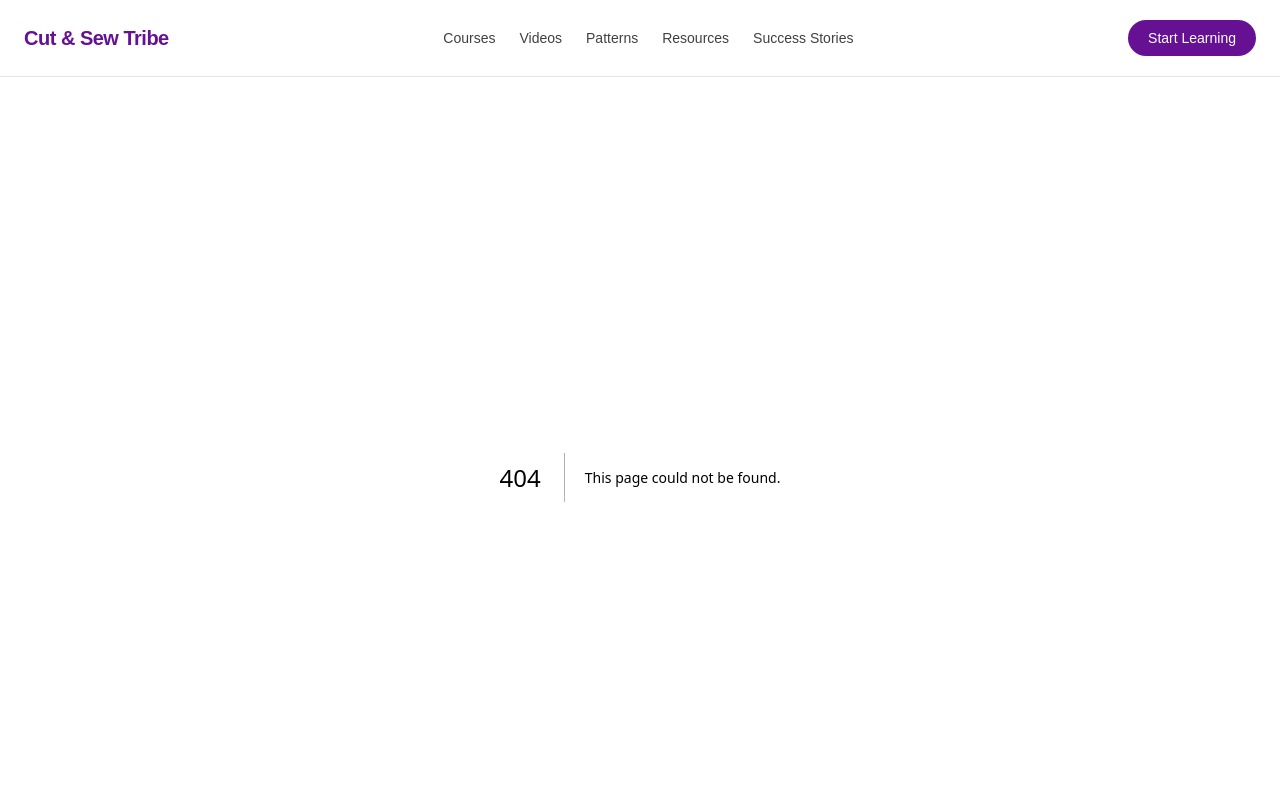
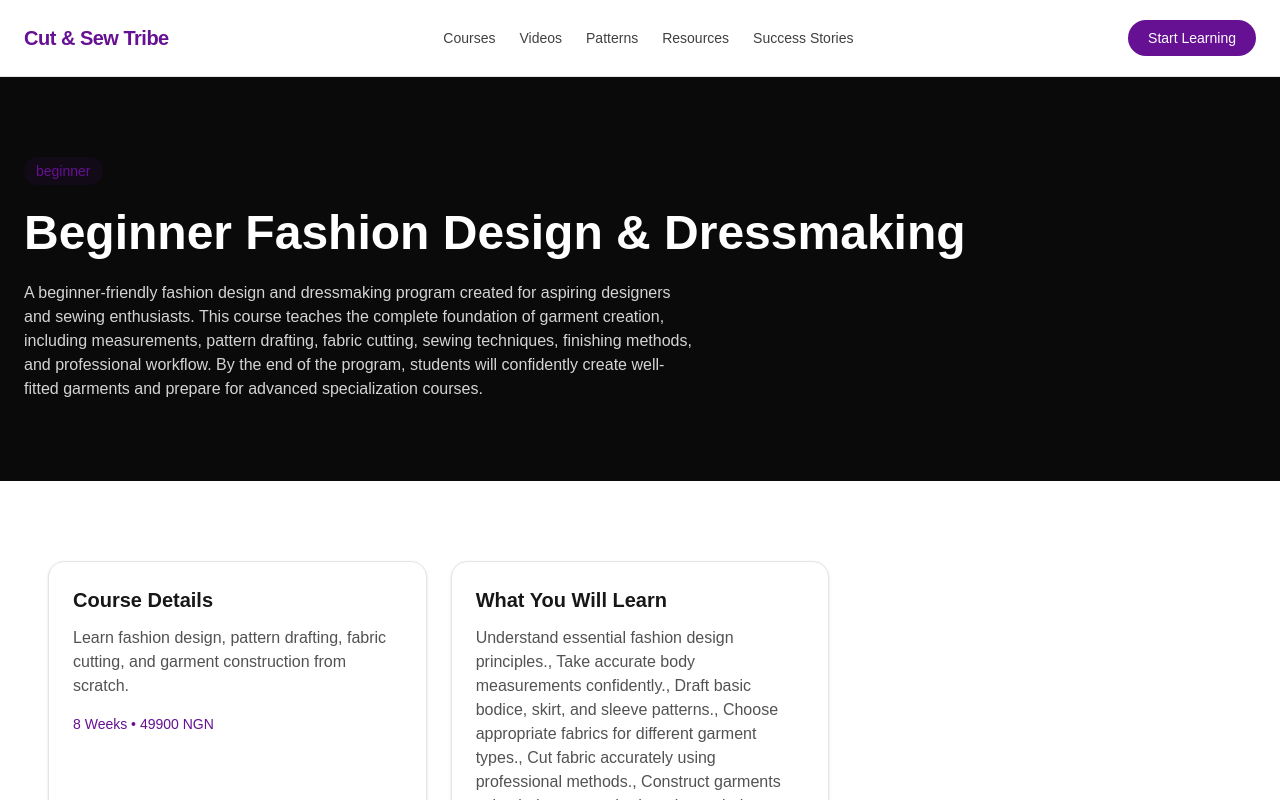
Before and after one commit to CutAndSewTribe/cut-and-sew-tribe, a Next.js app: page /courses/beginner-fashion-design in a window 1280 px wide. Before the commit this address had no page. Shown: the top 800 px of the page. Built offline with nearby package versions, Linux system fonts and the light colour scheme.

Commit message:
Create course detail page

```diff
--- /dev/null
+++ b/src/app/courses/[slug]/page.tsx
@@ -0,0 +1,91 @@
+import {
+  Container,
+  Section,
+} from "@/components/ui";
+
+import {
+  PageHero,
+  ContentCard,
+  ContentGrid,
+} from "@/components/shared";
+
+import { courses } from "@/content/courses";
+
+
+export function generateStaticParams() {
+  return courses.map((course) => ({
+    slug: course.slug,
+  }));
+}
+
+
+export default async function CourseDetailPage({
+  params,
+}: {
+  params: Promise<{
+    slug: string;
+  }>;
+}) {
+
+  const { slug } = await params;
+
+
+  const course = courses.find(
+    (item) => item.slug === slug
+  );
+
+
+  if (!course) {
+    return (
+      <div className="py-20 text-center">
+        Course not found
+      </div>
+    );
+  }
+
+
+  return (
+    <div>
+
+      <PageHero
+        label={course.level}
+        title={course.title}
+        description={course.description}
+      />
+
+
+      <Section>
+
+        <Container>
+
+          <ContentGrid>
+
+            <ContentCard
+              title="Course Details"
+              description={
+                course.subtitle
+              }
+              meta={`${course.duration} • ${course.price} ${course.currency}`}
+            />
+
+
+            <ContentCard
+              title="What You Will Learn"
+              description={
+                course.outcomes.join(", ")
+              }
+              meta={`${course.modules.length} modules`}
+            />
+
+
+          </ContentGrid>
+
+
+        </Container>
+
+      </Section>
+
+
+    </div>
+  );
+}
```
